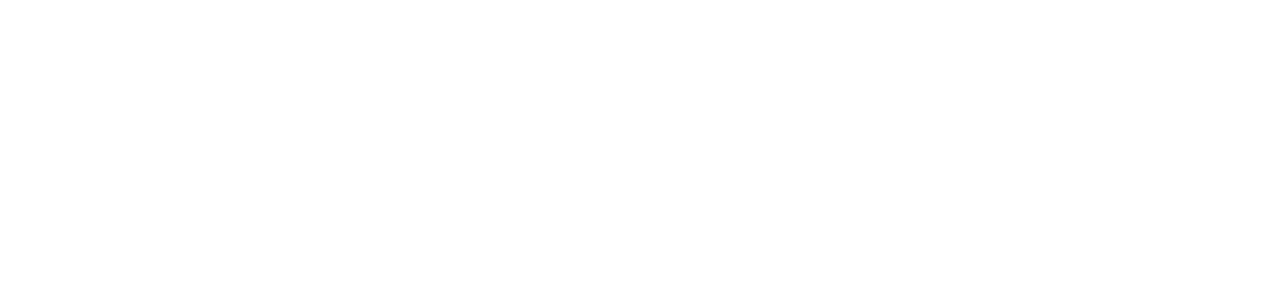
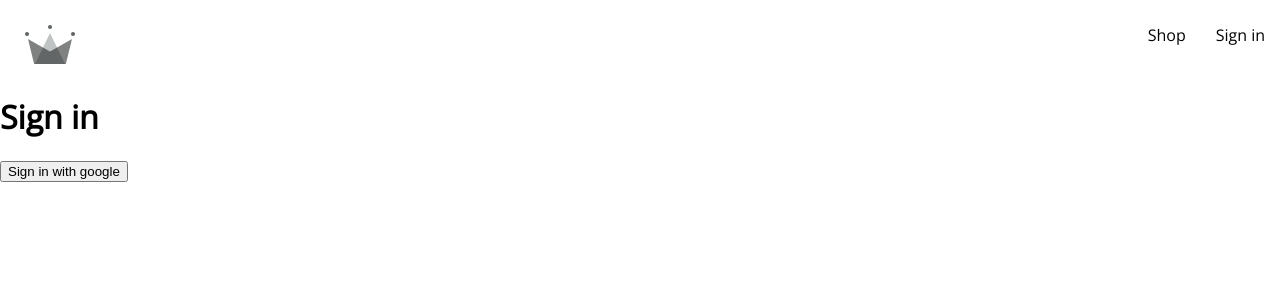
Before and after one commit to albertorsesc/ecommerce, a React (Create React App) app: page /sign-in in a window 1280 px wide. Before the commit this address had no page. Shown: the top 300 px of the page. Built offline with nearby package versions, Linux system fonts and the light colour scheme; a web font is replaced by a local one.

Commit message:
Firebase installation + Google sign-in authentication setup

```diff
--- a/package.json
+++ b/package.json
@@ -6,6 +6,7 @@
     "@testing-library/jest-dom": "^5.16.5",
     "@testing-library/react": "^13.4.0",
     "@testing-library/user-event": "^13.5.0",
+    "firebase": "^9.10.0",
     "react": "^18.2.0",
     "react-dom": "^18.2.0",
     "react-router-dom": "^6.4.0",
--- a/src/App.js
+++ b/src/App.js
@@ -2,6 +2,7 @@
 
 import Navigation from './routes/navigation/navigation.component';
 import Home from "./routes/home/home.component";
+import SignIn from './routes/sign-in/sign-in.component';
 
 
 const Shop = () => {
@@ -16,6 +17,7 @@
       <Route path='/' element={<Navigation/>}>
         <Route index element={<Home />} />
         <Route path='shop' element={<Shop />} />
+        <Route path='sign-in' element={<SignIn />} />
       </Route>
     </Routes>
   );
--- a/src/routes/navigation/navigation.component.jsx
+++ b/src/routes/navigation/navigation.component.jsx
@@ -15,6 +15,9 @@
           <Link to='/shop' className='nav-link'>
             Shop
           </Link>
+          <Link to='/sign-in' className='nav-link'>
+            Sign in
+          </Link>
         </div>
       </div>
 
--- /dev/null
+++ b/src/routes/sign-in/sign-in.component.jsx
@@ -0,0 +1,17 @@
+import { signInWithGooglePopup } from '../../utils/firebase/firebase.utils';
+
+const SignIn = () => {
+  const logGoogleUser = async () => {
+    const response = await signInWithGooglePopup();
+    console.log(response);
+  }
+
+  return (
+    <div>
+      <h1>Sign in</h1>
+      <button onClick={logGoogleUser}>Sign in with google</button>
+    </div>
+  );
+}
+
+export default SignIn;
--- /dev/null
+++ b/src/utils/firebase/firebase.utils.js
@@ -0,0 +1,26 @@
+import { initializeApp } from 'firebase/app';
+import {
+  getAuth,
+  signInWithRedirect,
+  signInWithPopup,
+  GoogleAuthProvider
+} from 'firebase/auth';
+
+const firebaseConfig = {
+  apiKey: "AIzaSyCJ4wvwzyHfD3jbcscWNkm3KFHdyO-Uyn8",
+  authDomain: "ecommerce-db-1d135.firebaseapp.com",
+  projectId: "ecommerce-db-1d135",
+  storageBucket: "ecommerce-db-1d135.appspot.com",
+  messagingSenderId: "200662941008",
+  appId: "1:200662941008:web:cece879d6ff093bd1ac055"
+};
+
+const firebaseApp = initializeApp(firebaseConfig);
+
+const provider = new GoogleAuthProvider();
+provider.setCustomParameters({
+  prompt: "select_account"
+});
+
+export const auth = getAuth();
+export const signInWithGooglePopup = () => signInWithPopup(auth, provider);
```
Also changed, not shown: 1 other file (tests, documents, lock files or other folders).
